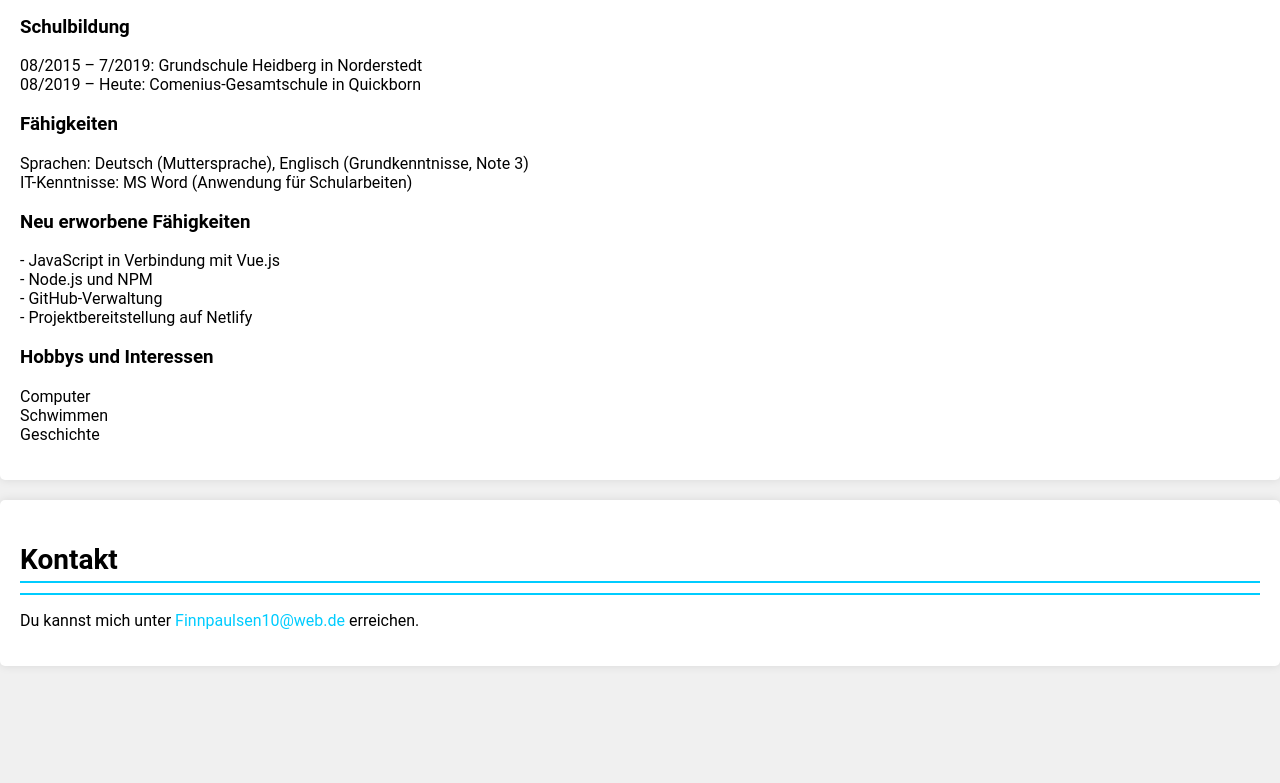
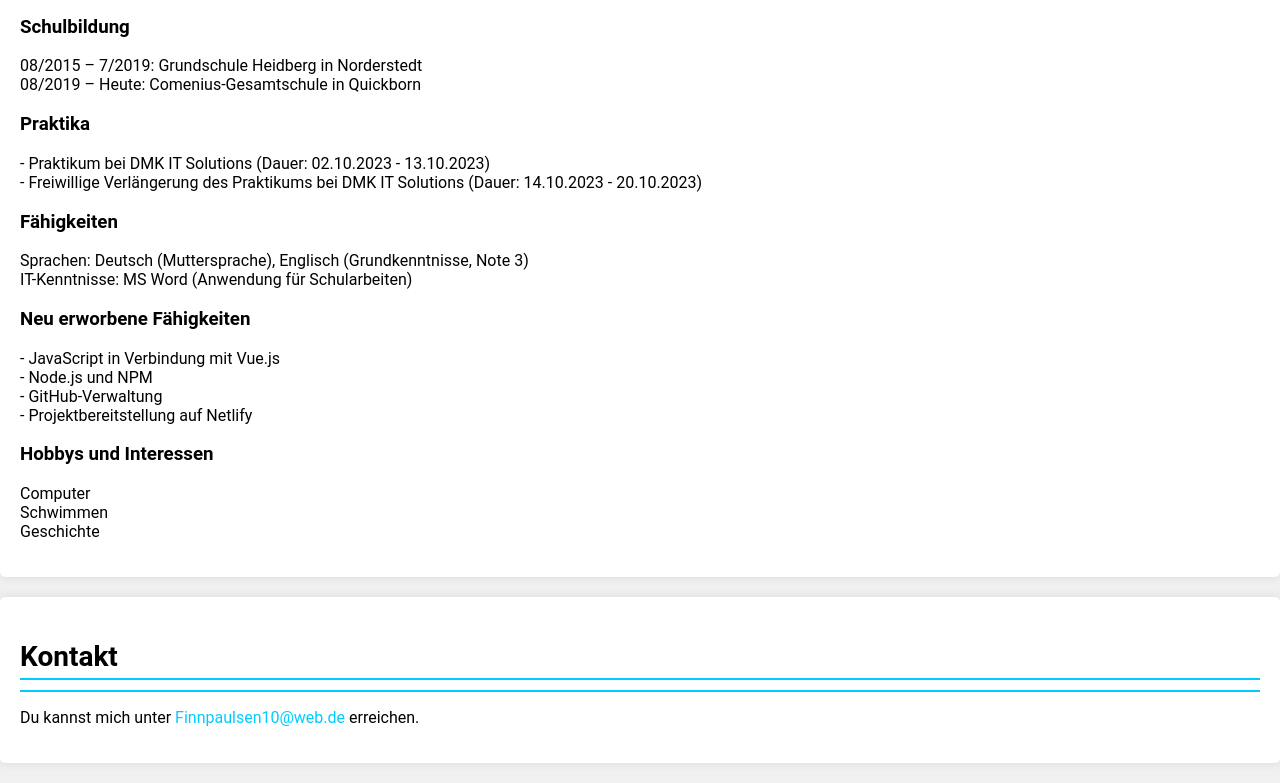
Before and after one commit to Finn-paulsen/Finn-paulsen.github.io, a plain HTML site: page index.html in a window 1280 px wide. Shown: the part 2326-3109 px from the top of the page. Before the commit the page ends 3012 px from the top, so only its background shows below. Drawn offline with Linux system fonts and the light colour scheme.

Commit message:
Add files via upload

```diff
--- a/index.html
+++ b/index.html
@@ -66,6 +66,13 @@
                 08/2019 – Heute: Comenius-Gesamtschule in Quickborn
             </p>
         </div>
+        <div id="experience">
+            <h3>Praktika</h3>
+            <p>
+                - Praktikum bei DMK IT Solutions (Dauer: 02.10.2023 - 13.10.2023) <br>
+                - Freiwillige Verlängerung des Praktikums bei DMK IT Solutions (Dauer: 14.10.2023 - 20.10.2023)
+            </p>
+        </div>
         <div id="skills">
             <h3>Fähigkeiten</h3>
             <p>
```
